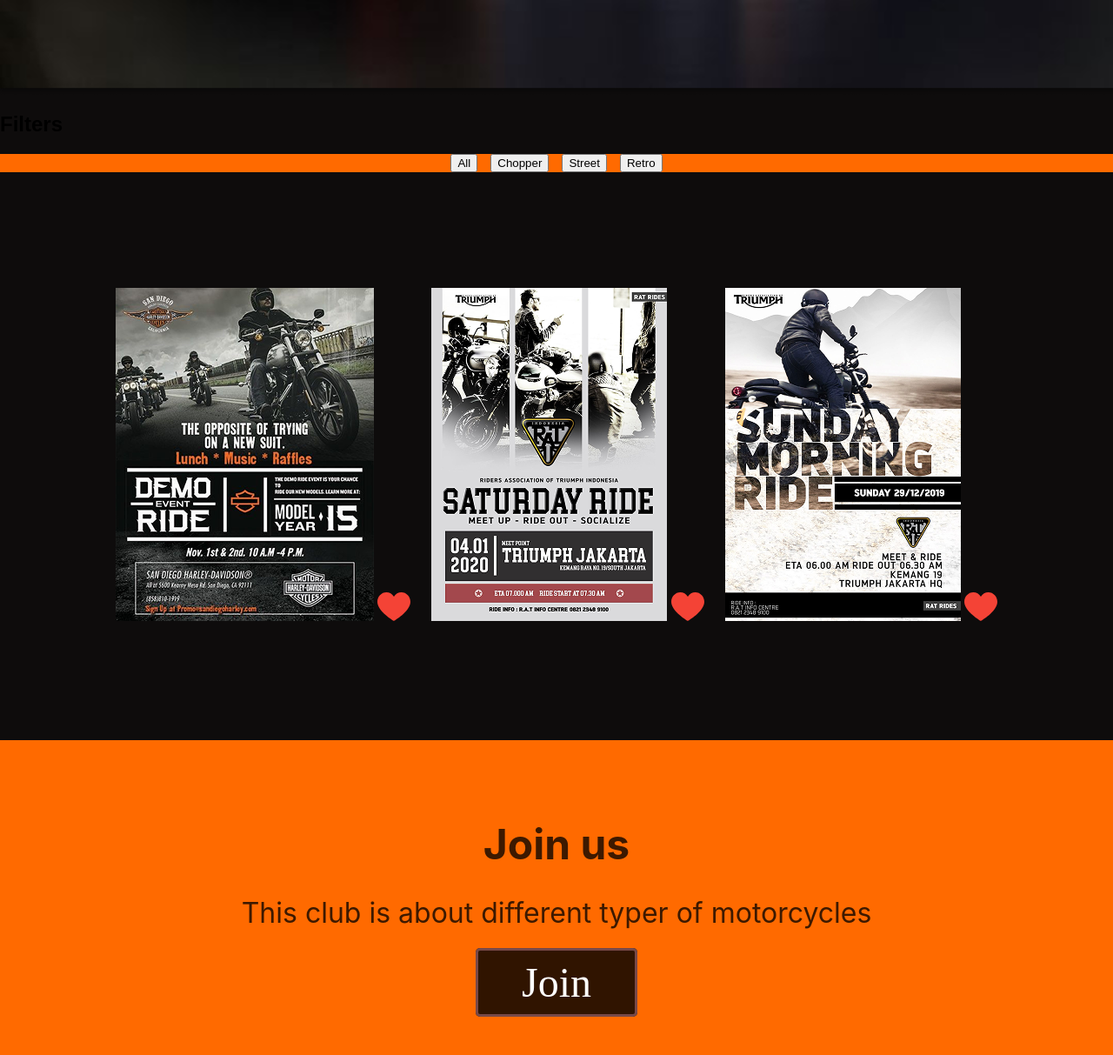
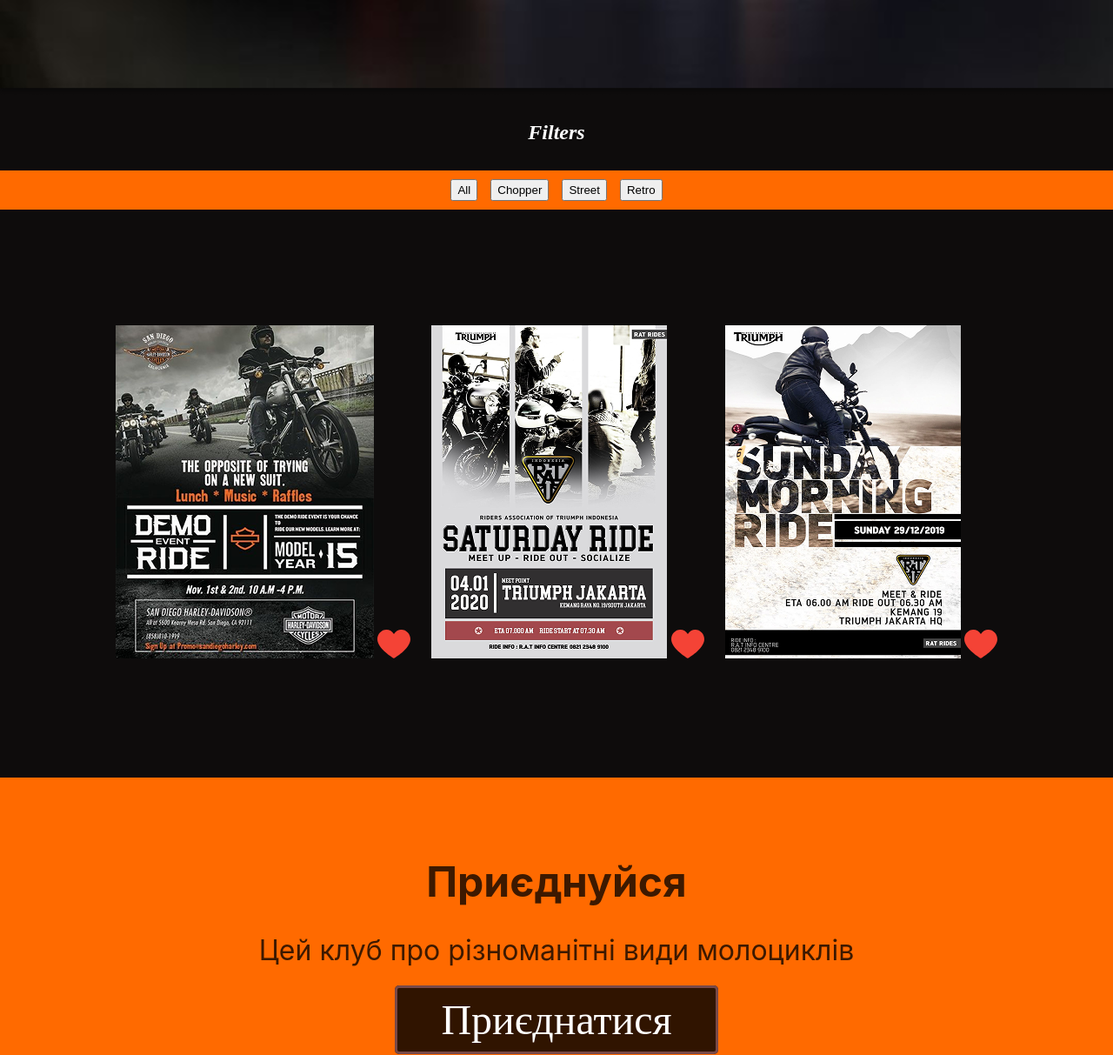
Before and after one commit to 22842/TurboHub, a plain HTML site: page index.html in a window 1280 px wide. Shown: the part 870-2083 px from the top of the page at 87% size. Drawn offline with Linux system fonts and the light colour scheme; a script that the page names is missing.

Commit message:
change styles filter

```diff
--- a/index.html
+++ b/index.html
@@ -20,8 +20,7 @@
           <a href="about.html">Sport</a>
         </div>
         <p class="text1">
-          TurboHub - site where you can <br />
-          choose your bike type or find your club
+          TurboHub - сайт де ти можеш обрати свій тип молоциклу або знайти свій клуб
         </p>
         <div class="right">
           <a href="about.html">Contacts</a>
@@ -31,7 +30,7 @@
       </section>
 
       <section id="filters" class="filters">
-        <h1>Filters</h1>
+        <h1 class="filter2"> Filters </h1>
         <div class="filter-buttons">
           <button data-filter="all" class="filter-button">All</button>
           <button data-filter="chopper" class="filter-button">Chopper</button>
@@ -57,10 +56,10 @@
       </section>
 
       <section class="join">
-        <h1>Join us</h1>
+        <h1>Приєднуйся</h1>
 
-        <p>This club is about different typer of motorcycles</p>
-        <a class="join11" href="about.html">Join</a>
+        <p>Цей клуб про різноманітні види молоциклів</p>
+        <a class="join11" href="about.html">Приєднатися</a>
       </section>
     </main>
 
--- a/main.css
+++ b/main.css
@@ -85,7 +85,7 @@
   font-size: 28px;
   line-height: 37px;
   text-align: center;
-  text-transform: capitalize;
+
 
   color: #ffffff;
 }
@@ -96,4 +96,19 @@
   justify-content: center;
   margin-top: 20px;
   background-color: #ff6a00;
+  font-family: "Afacad";
+  font-style: italic;
+  padding:10px;
+  height:25px;
 }
+
+.filter2{
+  display: flex;
+  gap: 15px;
+  justify-content: center;
+  margin-top: 20px;
+  color:#ffffff;
+  font-family: "Afacad";
+  font-style: italic;
+  padding:10px;
+}
```
Also changed, not shown: about.html (+2 -2 lines).
